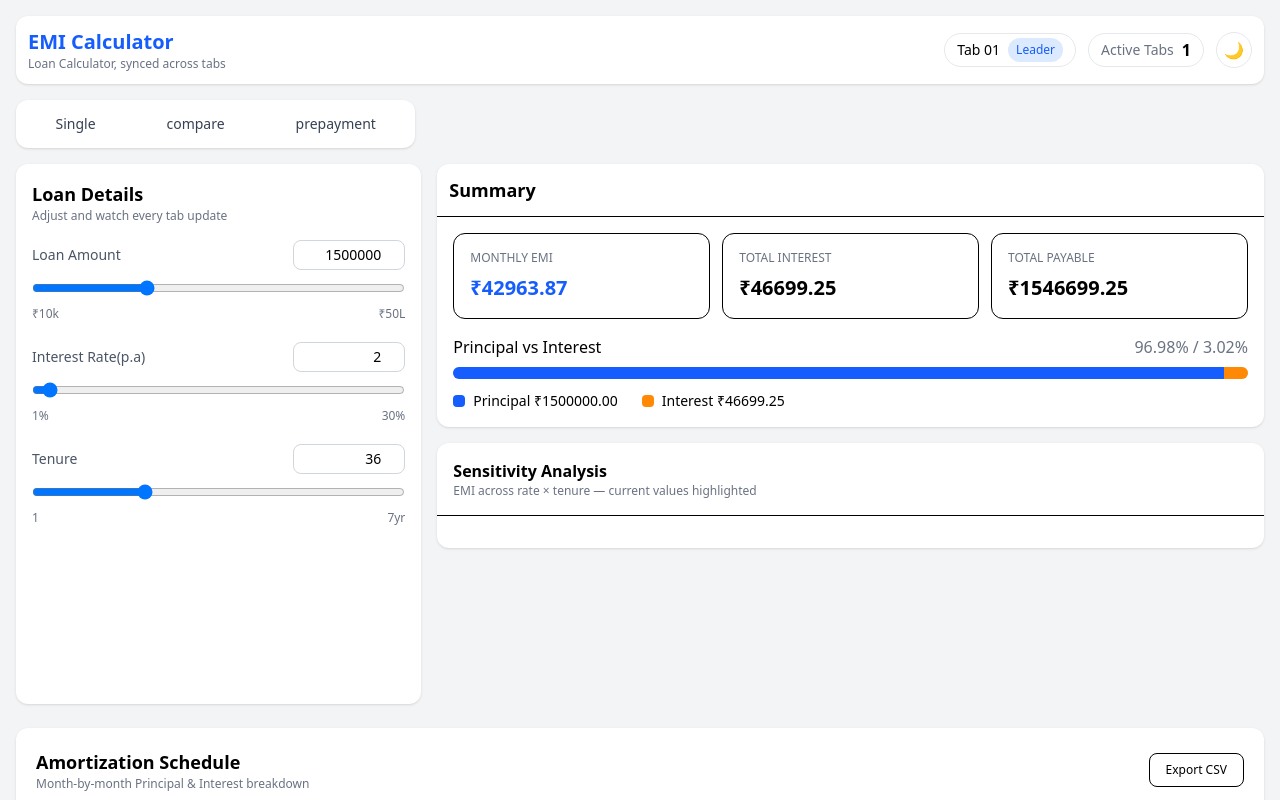
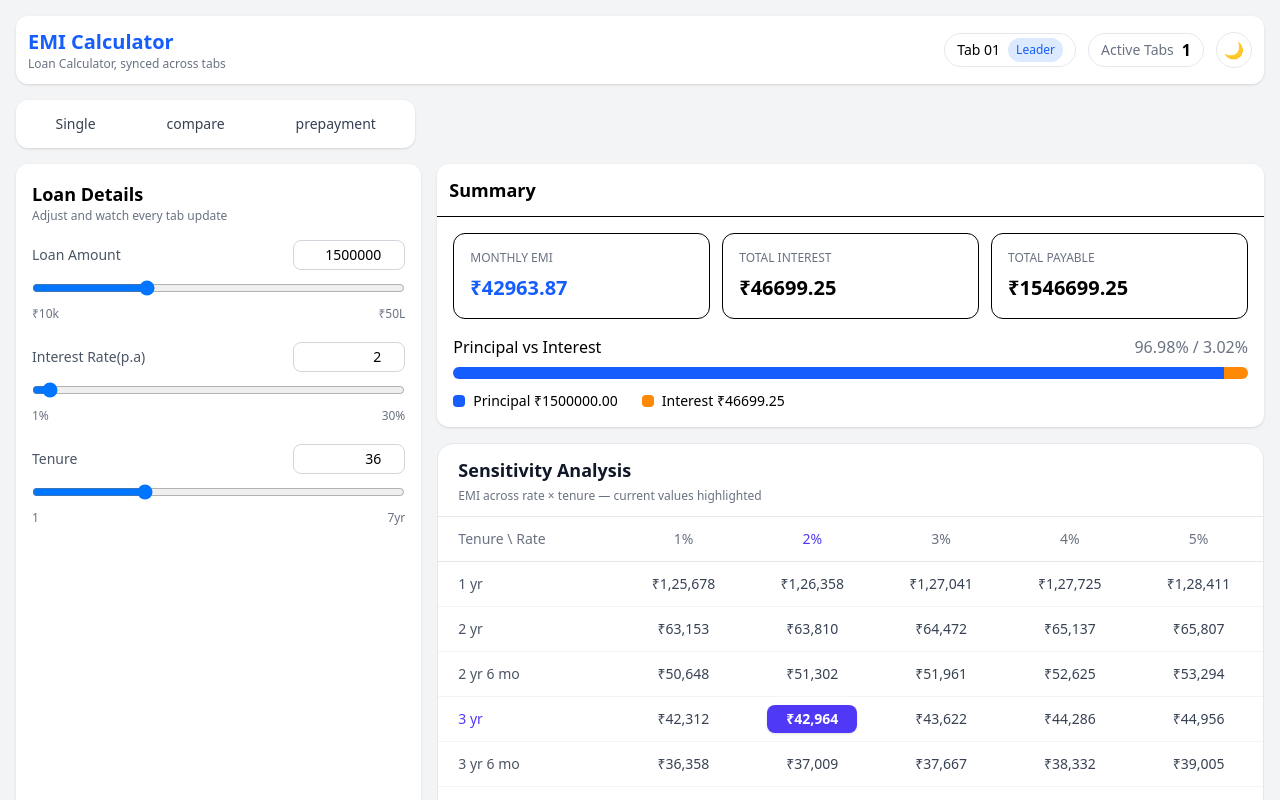
Before and after one commit to Ankit787762/EMI-Calculator, a Next.js app: page / in a window 1280 px wide. Shown: the top 800 px of the page. Built offline with nearby package versions, Linux system fonts and the light colour scheme.

Commit message:
Enhance SensitivityTable component with dynamic rate and tenure calculations; improve layout and styling for better UX

```diff
--- a/src/components/features/SensitivityTable.jsx
+++ b/src/components/features/SensitivityTable.jsx
@@ -1,15 +1,133 @@
+"use client";
+
+import { useContext } from "react";
+import { AppContext } from "@/context/AppContext";
+import calculateEMI from "@/utils/emi";
+
 function SensitivityTable() {
+  const { amount, rate, tenure } = useContext(AppContext);
+
+  // Example ranges similar to screenshot
+  const rates = [];
+
+  for (let i = -3; i <= 3; i++) {
+    const newRate = Math.max(1, rate + i);
+
+    if (!rates.includes(newRate)) {
+      rates.push(newRate);
+    }
+  }
+
+  const tenures = [];
+
+  const offsets = [-24, -12, -6, 0, 6, 12, 24];
+
+  offsets.forEach((offset) => {
+    const newTenure = Math.max(1, tenure + offset);
+
+    if (!tenures.includes(newTenure)) {
+      tenures.push(newTenure);
+    }
+  });
+
+  const formatTenure = (months) => {
+    const years = Math.floor(months / 12);
+    const remainingMonths = months % 12;
+
+    if (years === 0) {
+      return `${remainingMonths} mo`;
+    }
+
+    if (remainingMonths === 0) {
+      return `${years} yr`;
+    }
+
+    return `${years} yr ${remainingMonths} mo`;
+  };
+
   return (
-  <div className="bg-white rounded-xl shadow">
-  <div className="border-b p-4">
-    <h2 className="font-semibold">Sensitivity Analysis</h2>
-    <p className="text-xs text-gray-500">
+    <div className="bg-white border border-gray-200 rounded-2xl overflow-hidden">
+      {/* Header */}
+      <div className="px-5 py-3 border-b border-gray-200">
+        <h2 className="text-lg font-semibold text-gray-900">
+          Sensitivity Analysis
+        </h2>
+
+        <p className="text-xs text-gray-500 mt-1">
           EMI across rate × tenure — current values highlighted
         </p>
       </div>
 
-  <div className="p-4">
       {/* Table */}
+      <div className="overflow-x-auto">
+        <table className="w-full text-sm">
+          <thead>
+            <tr className="border-b border-gray-200 bg-white">
+              <th className="text-left px-5 py-3 font-medium text-gray-500 min-w-[160px]">
+                Tenure \ Rate
+              </th>
+
+              {rates.map((r) => (
+                <th
+                  key={r}
+                  className={`px-4 py-3 text-center font-medium ${
+                    r === rate ? "text-indigo-600" : "text-gray-500"
+                  }`}
+                >
+                  {r}%
+                </th>
+              ))}
+            </tr>
+          </thead>
+
+          <tbody>
+            {tenures.map((t) => (
+              <tr key={t} className="border-b border-gray-100 last:border-0">
+                {/* Tenure Column */}
+                <td
+                  className={`px-5 py-3 font-medium ${
+                    t === tenure ? "text-indigo-600" : "text-gray-600"
+                  }`}
+                >
+                  {formatTenure(t)}
+                </td>
+
+                {/* EMI Cells */}
+                {rates.map((r) => {
+                  const isSelected = t === tenure && Number(r) === Number(rate);
+
+                  return (
+                    <td key={`${t}-${r}`} className="px-3 py-1 text-center">
+                      <div
+                        className={`
+                          inline-flex
+                          items-center
+                          justify-center
+                          min-w-[90px]
+                          px-3
+                          py-1
+                          rounded-lg
+                          transition-all
+                          duration-200
+                          ${
+                            isSelected
+                              ? "bg-indigo-600 text-white font-semibold shadow-sm"
+                              : "text-gray-700 hover:bg-gray-100"
+                          }
+                        `}
+                      >
+                        ₹
+                        {Math.round(calculateEMI(amount, r, t)).toLocaleString(
+                          "en-IN",
+                        )}
+                      </div>
+                    </td>
+                  );
+                })}
+              </tr>
+            ))}
+          </tbody>
+        </table>
       </div>
     </div>
   );
```
Lines whose indentation alone changed are shown as unchanged.
